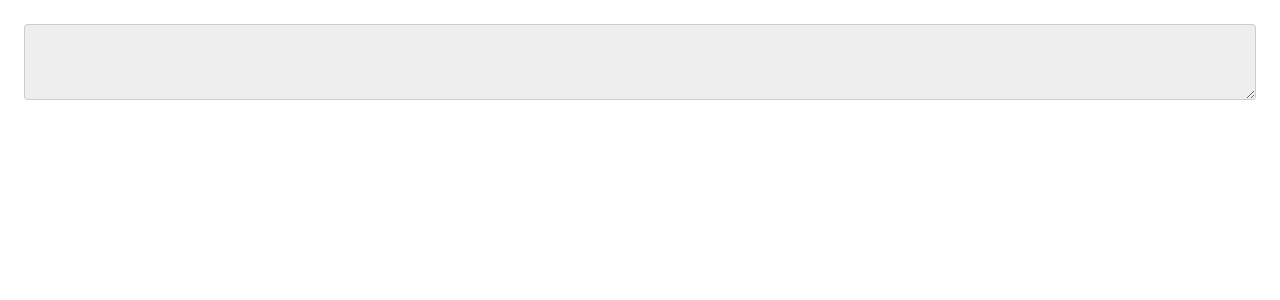
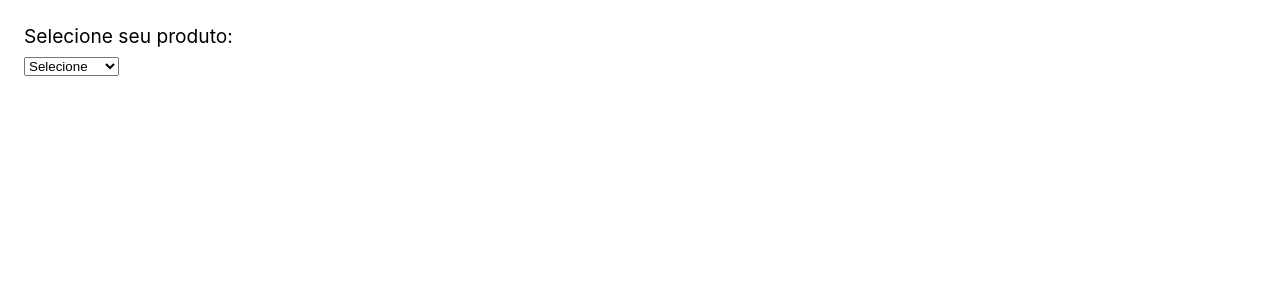
Before and after one commit to EdineiPinho/React-Tests, a React (Create React App) app: page / in a window 1280 px wide. Shown: the top 300 px of the page. Built offline with nearby package versions, Linux system fonts and the light colour scheme.

Commit message:
:sparkles: feat(Select.js) Learning how Select elements work with React and their hooks

```diff
--- a/src/App.js
+++ b/src/App.js
@@ -1,10 +1,10 @@
 import React from 'react'
-import TextArea from './Forms/TextArea/TextArea'
+import Select from './Forms/Select/Select'
 
 const App = () => {
   return (
     <div>
-      <TextArea />
+      <Select />
     </div>
   )
 }
--- /dev/null
+++ b/src/Forms/Select/Select.js
@@ -0,0 +1,29 @@
+import React from 'react'
+
+const Select = () => {
+  const [select, setSelect] = React.useState('');
+  return (
+    <>
+      <label htmlFor='produtos'>Selecione seu produto:{' '}
+        <span style={{
+          color: 'cyan',
+          textShadow: '1px 1px 2px rgba(0,255,255,.9)'
+        }}>
+          {select.charAt(0).toUpperCase() + select.slice(1)}
+        </span >
+      </label>
+      <select
+        id='produtos'
+        onChange={({ target }) => setSelect(target.value)}
+        value={select}
+      >
+        <option disabled value=''>Selecione</option>
+        <option value='notebook'>Notebook</option>
+        <option value='smartphone'>Smartphone</option>
+        <option value='tablet'>Tablet</option>
+      </select>
+    </>
+  )
+}
+
+export default Select
```
